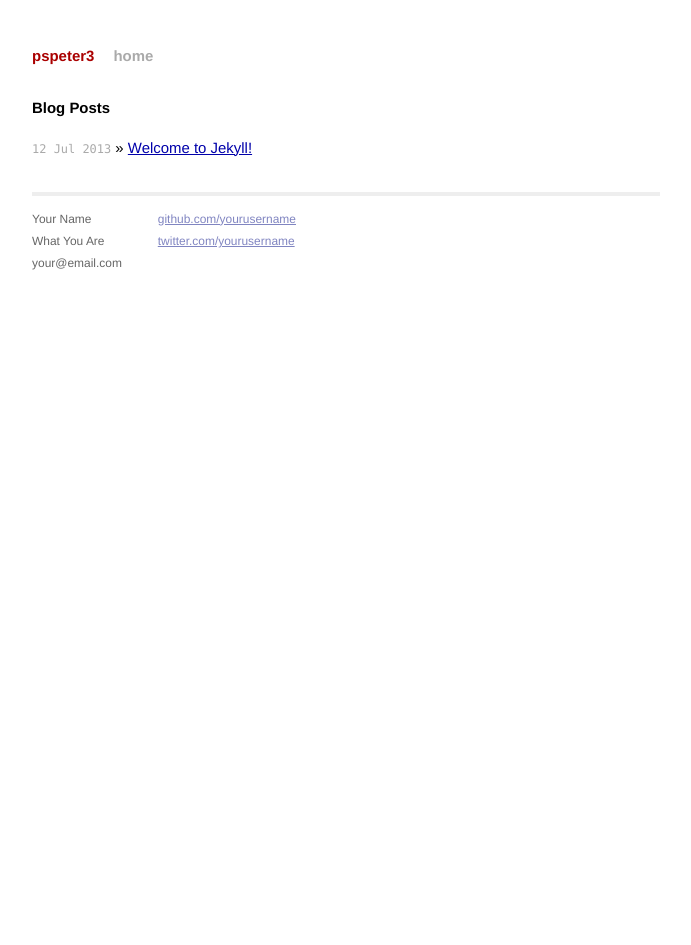
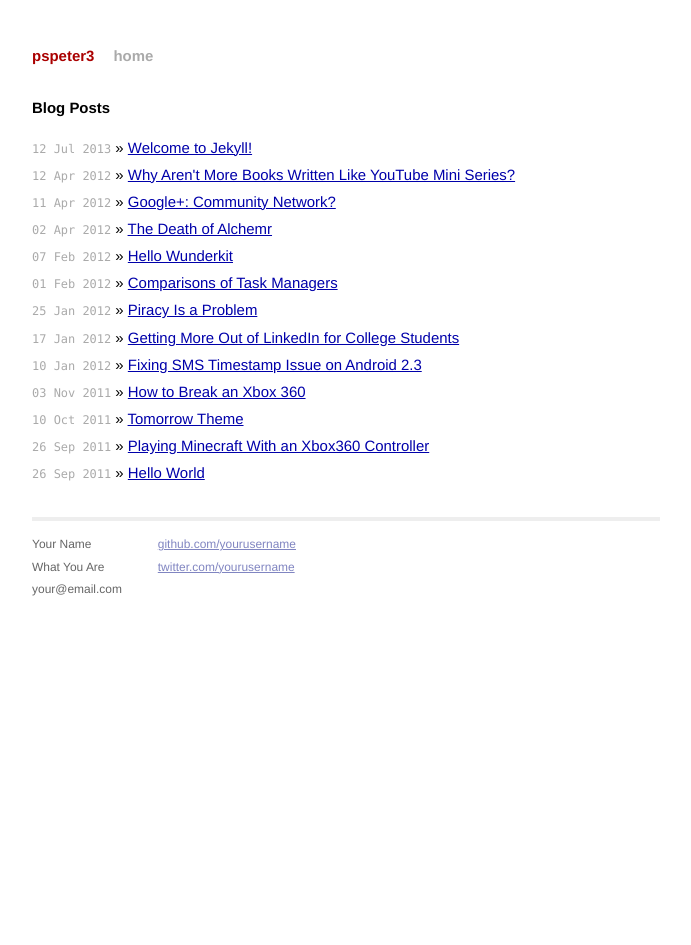
Before and after one commit to hannah-grape/pspeter3.github.io, a Jekyll site: the page built from index.html, in a window 1280 px wide. Shown: the whole page, without its empty margins (294-985 px from the left). Built offline with Jekyll 4.4.1, drawn with Linux system fonts in a browser that asks for light colours; Markdown is read by kramdown in place of the engine named in the settings; some of the changed lines change nothing that is shown.

Commit message:
Adding all of the old blog back

````diff
--- a/_config.yml
+++ b/_config.yml
@@ -1,2 +1,3 @@
 name: pspeter3
 pygments: true
+markdown: redcarpet
--- /dev/null
+++ b/_posts/2011-09-26-hello-world.markdown
@@ -0,0 +1,9 @@
+---
+layout: post
+title: "Hello World"
+date: 2011-09-26 12:01
+comments: true
+---
+
+I figured starting with a Hello World post seemed fitting since I'm using
+Octopress to blog this.
--- /dev/null
+++ b/_posts/2011-09-26-playing-minecraft-with-an-xbox360-controller.markdown
@@ -0,0 +1,94 @@
+---
+layout: post
+title: "Playing Minecraft With an Xbox360 Controller"
+date: 2011-09-26 12:05
+comments: true
+categories: xbox360 minecraft ubuntu elementary
+---
+
+So I got Minecraft for my birthday, which started this whole adventure.
+I have a laptop and don't own a USB mouse which makes playing slightly
+difficult. I've never been a huge fan of the mouse and keyboard for games,
+which I know is basically heresy, so I decided to setup my computer to use
+an Xbox 360 controller. I'm running Elementary OS Jupiter which is a
+derivative of Ubuntu.
+
+## Resources
+
+In order to make this work, you'll need a few things:
+
+- An official USB Xbox 360 controller. Now I'm not sure if you absolutely need
+  an official Xbox 360 controller but I've had issues in the past with 3rd
+  party controllers so I would highly recommend it.
+- Xboxdrv, <http://pingus.seul.org/~grumbel/xboxdrv/xboxdrv.html>
+- An Xboxdrv configuration file, conveniently displayed below
+
+## Minecraft.xboxdrv
+
+The following xboxdrv file will set up your Xbox controller
+
+```bash
+[xboxdrv]
+ui-clear=true
+trigger-as-button = true
+
+[ui-axismap]
+x1=KEY_A:KEY_D
+y1=KEY_W:KEY_S
+x2^dead:4000 = REL_X:750:-1
+y2^dead:4000 = REL_Y:750:-1
+
+# trigger^invert = rel-repeat:REL_WHEEL:1:50
+
+[ui-buttonmap]
+a = KEY_SPACE
+b = KEY_LEFTSHIFT
+x = KEY_Q
+y = KEY_T
+lt = BTN_RIGHT
+rt = BTN_LEFT
+
+rb = KEY_LEFTSHIFT
+lb = KEY_TAB
+
+# tl = KEY_BACKSPACE
+# tr = KEY_SPACE
+
+[ui-buttonmap]
+du = rel:REL_WHEEL:-1:500
+dr = rel:REL_WHEEL:-1:500
+dd = rel:REL_WHEEL:1:500
+dl = rel:REL_WHEEL:1:500
+
+# lt = KEY_VOLUMEDOWN
+# rt = KEY_VOLUMEUP
+
+[ui-buttonmap]
+start = KEY_E
+back  = KEY_ESC
+# guide = KEY_ESC
+
+# EOF #
+```
+
+## The Controls
+
+- The left joystick is WASD
+- The right joystick is the view with normal configuration. You can created an
+  inverted look by shifting the controls.
+- A is jump
+- B and Right bumper are crouch
+- X is drop
+- Y is talk
+- Right Trigger is break
+- Left Trigger is place
+- Left Bumper shows who is on the server
+- Select shows the menu
+- Start shows inventory
+
+## Starting the controller
+
+If you want to turn on the controller easily, place the configuration file in
+the same directory as the minecraft jar launcher and name is
+`minecraft.xboxrdv`. Then add this line to your `.bashrc` file:
+`alias xbox='sudo rmmod xpad; sudo xboxdrv -c minecraft.xboxdrv --silent'`
--- /dev/null
+++ b/_posts/2011-10-10-tomorrow-theme.markdown
@@ -0,0 +1,14 @@
+---
+layout: post
+title: "Tomorrow Theme"
+date: 2011-10-10 22:37
+comments: true
+categories: gedit ubuntu elementary
+---
+
+Hi, everyone, so I'm a big fan of Chris Kempson's Tomorrow Theme which
+can be found at <https://github.com/ChrisKempson/Tomorrow-Theme>
+For a long time there was no support for GEdit, the wonderful text editor
+for gnome. Recently, I was made aware of a tool for converting Textmate
+themes and made a pull request. You can now find a GEdit version of the
+theme in the repo.
--- /dev/null
+++ b/_posts/2011-11-03-how-to-break-an-xbox-360.markdown
@@ -0,0 +1,65 @@
+---
+layout: post
+title: "How to Break an Xbox 360"
+date: 2011-11-03 15:30
+comments: true
+categories: xbox360
+---
+
+I lived in NorCal this summer while I had an internship in Silicon Valley. Since
+the company I worked for gave me some money for shipping, I shipped some of my
+possessions from my dorm room such as my TV and Xbox. They made it to California
+perfectly alright and gave me a lot of satisfaction while I was out there. When
+it came time to ship it back, I left my box with a friend so he could put a few
+small items in there and then ship it for me. He choose to ship it with PostNet
+and **$500 of insurance** which turned out to be a terrible mistake.
+
+### August
+
+When I received the package at school, I began dutifully unpacking my box and
+setting up everything inside. After plugging in my Xbox and TV, I discovered
+that the Xbox would turn on but not display video or produce sound. After a
+quick Google search, I discovered that the common cause for this was that the
+video card had died which is usually caused by heat exposure. I figured that my
+box had just been left on a tarmac somewhere. I calmly filed a report with UPS
+that my box had been damaged. The report was filed by UPS because that's what
+the shipping label had said.
+
+### September
+
+After a long time of not hearing back from UPS, I tried checking their website,
+calling them and investigating my account. All of which provided me no new
+information. In fact, my account did not even have a record of the claim. After
+tweeting angrily about the claim, UPS help responded and had me email them. The
+support team had told me that the claim had been offloaded to PostNet and I
+should contact them, which I promptly did. PostNet responded that I needed to go
+to a repair vendor, such as Best Buy, and get a note about repair or replacement
+costs. Since Best Buy was not able to fix my Xbox, I sent back a note and a the
+cost of a replacement.
+
+### October
+
+After not hearing from PostNet for a long time, I decided to call them and see
+what was happening. They told me that UPS would call me about sending a
+representative to examine the evidence and I thanked them again for their time.
+When UPS called me, they asked me if I still had the box. Since I live in a
+dorm room, I had thrown it out for space which was a mistake I admit. The UPS
+guy told me that was unfortunate but he would see what he could do with PostNet
+to help me out because I had insurance on the box.
+
+### November
+
+After sending an email to PostNet, I called them to investigate the status of
+the claim. The manager informed me that the claim had been denied. I was mildly
+annoyed that they had decided to not tell me at all. The manager claimed that
+the UPS agent had told me my claim was denied. When I tried to tell him what the
+UPS agent had told me, the manager shut me down and was extremely unhelpful.
+
+## TL;DR
+
+The moral of the story is don't ship with PostNet. Also, probably don't buy
+insurance on a package because it doesn't help anyway.
+
+### Notes
+
+* I know I should have kept the box, that was definitely a mistake
--- /dev/null
+++ b/_posts/2012-01-10-fixing-sms-timestamp-issue-on-android-2-dot-3.markdown
@@ -0,0 +1,25 @@
+---
+layout: post
+title: "Fixing SMS Timestamp Issue on Android 2.3"
+date: 2012-01-10 13:37
+comments: true
+categories: sms android cyanogenmod
+---
+
+I recently installed CyanogenMod 7.1 onto my Samsung Captivate because I was
+getting sick of using the default ROM. One of the things that I noticed was SMS
+messages received while the phone was off or in flight mode had the timestamp of
+when they arrived to the phone as opposed to when they were sent. If you want to
+get the time that was sent, follow the directions below:
+
+1. Change the settings to use Sent timestamp
+2. Change the settings to use the GMT timestamp just to make sure all timestamps
+  come in the same way
+3. Install [SMS Time Fix](https://market.android.com/details?id=com.mattprecious.smsfix&hl=en)
+4. Activate SMS Time Fix in the settings
+5. Set the adjustment time to be either add or subtract time zone depending where
+  you are in relation to GMT
+
+I hope this helps. As a note, if you're using CyanogenMod 7.1, the RC1 seems to
+more stable than the Stable version. I've had less force closes and no boot loops
+so far.
--- /dev/null
+++ b/_posts/2012-01-17-getting-more-out-of-linkedin-for-college-students.markdown
@@ -0,0 +1,45 @@
+---
+layout: post
+title: "Getting More Out of LinkedIn for College Students"
+date: 2012-01-17 11:31
+comments: true
+categories: linkedin
+---
+
+Recently I've been asked by a lot of my friends at school what value can they
+get from LinkedIn beyond just searching for jobs and connecting with classmates.
+While LinkedIn has a lot of great features, I think three are particularly
+helpful for the average college student.
+
+## LinkedIn Today
+
+LinkedIn Today was released last year and currently sits at the top of everyone's
+news feed. The product is basically a customizable smart newspaper for each user
+and allows them to pick industries that they want to be in the know how for.
+Since the top stories are calculated based by shares and reading behaviors of
+professionals in that industry, a student can easily see what news important
+for his or her prospective industry. This can be particularly helpful for making
+sure that he or she is informed before going into an interview.
+
+[http://www.linkedin.com/today](http://www.linkedin.com/today)
+
+## Groups
+
+A lot of students end up joining university or student activity based groups,
+such as fraternity or sorority. While these groups do have job postings, I think
+a lot of the value of groups comes from interest based groups. There tends to be
+rich discussion there about the topic and provides an opportunity for you get
+more informed but also connect with professionals that you may not have connected
+with before.
+
+[http://www.linkedin.com/groupsDirectory](http://www.linkedin.com/groupsDirectory)
+
+## Career Explorer
+
+I noticed this tool under the Jobs menu once but it seems to have disappeared
+now. The tool says that it is in Beta so it might not be available to everyone
+but it allows students to plan out their careers one level at a time and see
+average salaries at each level. This is helpful for planning long term and
+deciding between different fields.
+
+[http://www.linkedin.com/careerexplorer/dashboard](http://www.linkedin.com/careerexplorer/dashboard)
--- /dev/null
+++ b/_posts/2012-01-25-piracy-is-a-problem.markdown
@@ -0,0 +1,45 @@
+---
+layout: post
+title: "Piracy Is a Problem"
+date: 2012-01-25 23:23
+comments: true
+categories: piracy SOPA
+---
+
+Recently I've seen a lot of debate about the role of piracy on the internet. I
+had decided not to write a post about it until I saw a post by my friend on his
+blog, [http://www.connor-g.com/2012/01/25/piracy-its-not-the-problem/](http://www.connor-g.com/2012/01/25/piracy-its-not-the-problem/).
+While the majority of his post is accurate, I feel like it is missing a major
+piece of the puzzle.
+
+Piracy __is__ a big problem.
+
+There is no other way around it. When you have people free riding on a system,
+it impacts the system and can lead to a [Prisoner's Dilemna](http://en.wikipedia.org/wiki/Prisoner%27s_dilemna).
+If users see others getting things for free, they have little incentive to pay for
+it themselves which ultimately leads to no money for content creators.While anti-piracy laws do shift the
+incentives, they are hard to enforce and thus are not really effective. The issue
+is that piracy probably cannot be solved by legal forces nor can it be solved by
+a blatant hatred of the Old Media companies. While I disagree with Chris Dodd's
+sentiment on the SOPA protest as an abuse of power, I do agree with his analysis
+that Silicon Valley and Hollywood need to meet to talk about piracy.
+
+New content models, specifically the idea of leasing content as opposed to
+owning it, will probably be what saves Old Media and bring profits to both
+Silicon Valley and Hollywood. Netflix and Spotify are the two most notable
+example of this model. By subscribing to their streaming services, you essentially
+lease content until you discontinue your subscription. By leasing the content,
+individuals can't distribute it as easily and you have services that are legal
+and easy to use. The issue with these services is that as they become successful,
+the Old Media companies want either more money which makes the service unprofitable
+or stop releasing their library and try to create their own service. As we have
+learned with premium cable channels, premium content needs to be bundled in order
+for users to pay for it. The average user is unlikely to pay for each "channel"
+individually. If they were willing, it would still be helpful to have a master
+account through Netflix and Spotify to manage all of the payments.
+
+Ultimately, the issue of piracy and content is a difficult and confusing issue
+that will take many years to resolve. I think that putting blame on either
+Silicon Valley or Hollywood is unproductive and won't lead to the necessary
+cooperation between both industries that will ultimately make people want to pay
+for content.
--- /dev/null
+++ b/_posts/2012-02-01-comparisons-of-task-managers.markdown
@@ -0,0 +1,68 @@
+---
+layout: post
+title: "Comparisons of Task Managers"
+date: 2012-02-01 09:59
+comments: true
+categories: tasks gtd productivity
+---
+
+Every few months, I end up deciding if what current task manager I am using is
+right for me. I initially used Remember the Milk and then switched to Google
+Tasks before settling on NirvanaHQ. Now that I've been using NirvanaHQ, I've
+decided to look around at other task managers.
+
+## Astrid
+
+I tried Astrid when I first got my Android phone. One of my biggest annoyances
+with NirvanaHQ is that they do not have an Android app and their mobile web app
+is not great. I found Astrid to be very powerful but the interface wasn't great
+and sync didn't always work. When it did sync to their website, I wasn't a huge
+fan of their webapp. If you're only planning to use your task manager on your
+phone, then Astrid may be a good choice for you.
+
+[http://www.astrid.com](http://www.astrid.com)
+
+## Todo.txt
+
+Being an avid Lifehacker reader for the last few years, I decided I would try
+Gina Trapini's Todo.txt. Since I was looking at multiple task managers, the idea
+of keeping your data with you was extremely appealing. However, using the
+command line all the time and the fact that you have to pay for the mobile apps
+was not ideal. I actually discovered that I am more often near a web browser than
+I am to a text editor.
+
+[http://todotxt.com/](http://todotxt.com/)
+
+## Wunderlist
+
+Since I have an iPad and an Android phone, I was looking for something cross
+platform. Wunderlist seemed to be an appealing option and is visually the most
+stunning of all the apps. The web app, Android app and iPad app are all
+gorgeous. My one problem with Wunderlist was that I had been spoiled by
+NirvanaHQ. Wunderlist lacked a lot of the nice features of NirvanaHQ mainly
+repeating tasks, subtasks, tags and schedule dates. Schedule dates is probably
+the least important of them all. I'm going to keep my eye out on it for the
+moment and see if I want to switch.
+
+[http://www.wunderlist.com/](http://www.wunderlist.com/)
+
+## Workflowy
+
+My friend Stan Rosenthal suggested his followers to checkout Workflowy on his
+twitter feed. Workflowy is probably the most unique task manager on this list.
+Basically the concept is you get one gigantic unordered list which you can keep
+adding tasks to and subtask all you want. Each subtask, you can also share with
+people and let them finish projects. It's a really cool idea but I found it to
+be a little too chaotic for me to manage my tasks.
+
+[https://workflowy.com/](https://workflowy.com/)
+
+## Wunderkit
+
+This is the more project based version of Wunderlist made by the same company.
+Wunderkit basically takes Wunderlist and adds areas which have notes and status
+updates. The cool thing is that you can share an area with a friend. I haven't
+really experimented with it too much yet but definitely let me know if you want
+an invite in the comments.
+
+[http://www.wunderkit.com/](http://www.wunderkit.com/)
--- /dev/null
+++ b/_posts/2012-02-07-hello-wunderkit.markdown
@@ -0,0 +1,25 @@
+---
+layout: post
+title: "Hello Wunderkit"
+date: 2012-02-07 12:42
+comments: true
+categories: tasks gtd productivity wunderkit
+---
+
+Last week I wrote a [comparison of various task managers](http://pspeter3.github.com/blog/2012/02/01/comparisons-of-task-managers/),
+and talked about how I wanted to look more into [Wunderkit](http://www.wunderkit.com/).
+Last night I finally had the opportunity to delve more into it and I have officially
+switched to it. The app is just awesome.
+
+## Criteria
+
+When looking for a task manager, I have several criteria that are ideal
+
+1. Due Dates (For a long time Google Tasks didn't have these)
+2. Contexts / Workspaces
+3. Repeating Tasks (otherwise I forget to change my contacts)
+4. Mobile Apps
+5. Tagging
+6. Collaborative Workspaces
+
+**Wunderkit meets all of them.**
--- /dev/null
+++ b/_posts/2012-04-02-the-death-of-alchemr.markdown
@@ -0,0 +1,19 @@
+---
+layout: post
+title: "The Death of Alchemr"
+date: 2012-04-02 21:03
+comments: true
+categories: padrino alchemr ruby node express
+---
+
+For the last few weeks, I had been working on a website called Alchemr with my
+friend and business partner, Sander Kravet. The basic idea of the website was to
+allow small content based websites to monetize by creating a paywall that did
+consumer surveys. We had some small websites interested and were getting close
+to finishing. Unfortunately, Google came out with [Google Consumer Surveys](http://www.google.com/insights/consumersurveys/home)
+which does the same exact thing and even had the same pricing structure we were
+offering. Since our biggest issue was getting websites and business to accept
+a new company like Alchemr, competing with Google seemed unwise. While it is
+sad to give up on something so close to completion, I learned a lot during the
+process and am glad to have had an idea that Google thought was good. The code
+is now open source and can be viewed at [https://github.com/pspeter3/alchemr](https://github.com/pspeter3/alchemr).
--- /dev/null
+++ b/_posts/2012-04-11-google-plus-community-network.markdown
@@ -0,0 +1,26 @@
+---
+layout: post
+title: "Google+: Community Network?"
+date: 2012-04-11 14:11
+comments: true
+categories: google+
+---
+
+With the new Google+ Redesign today, I've been thinking about what the role of
+Google+ is within the context of other websites. Facebook is my social network,
+LinkedIn is my professional network and Twitter is my information network, so
+where does Google+ fit in? I've started to realize that I've been using Google+
+to connect with communities. The main reason I check it is to see posts about
+elementary OS, CyanogenMod and a few other projects which use the network to
+talk to fans and alert them about updates. On a smaller scale, I've been using
+the circles to control where I share information and essentially treating it as
+a nicer form of email.
+
+I think Google+ has a chance to be the community network, where people can
+discuss and collaborate, especially through the hangout feature. This puts
+Google+ less in competition with Facebook, Twitter and LinkedIn, and more in
+competition with Reddit where users already get news and discuss things about
+certain topics.
+
+TL;DR I think comparing Google+ to Reddit is more fitting than comparing it to
+Twitter or Facebook.
--- /dev/null
+++ b/_posts/2012-04-12-why-arent-more-books-written-like-youtube-mini-series.markdown
@@ -0,0 +1,81 @@
+---
+layout: post
+title: "Why Aren't More Books Written Like YouTube Mini Series?"
+date: 2012-04-12 20:33
+comments: true
+---
+
+Recently, I have been watching [The Guild](http://theguild.geekandsundry.com/)
+and began to wonder why more books are not written like YouTube Mini Series. The
+advent of the internet has given many content producers the opportunity to be
+free of publishers. Artists have been using their own online portfolios,
+musicians have used websites like MySpace to syndicate themselves, independent
+video game developers have started using Kickstarter to fund games that fans want,
+and TV shows now exist entirely on YouTube as small mini series. My question is
+then, why haven't authors adopted a similar strategy? The basic idea is that the
+authors would write individual chapters at a time and release them on their website.
+They write enough content to get to the hook and then ask users to meet a donation quota before they
+continue writing the book. In my opinion this method has several advantages.
+
+## The Technology Already Exists
+
+Setting up this system is basically as simple as setting up Wordpress or another
+content management system. Once that is setup, the author can use PayPal, Stripe,
+Kickstarter, etc to collect funding as well as put ads on the page if she so
+desires. Finally, adding Google Analytics helps give the author a sense of her
+readership.
+
+## You Can Fail Fast
+
+In the world of start ups, one crucial thing is to fail fast. If an idea doesn't
+work, you hopefully sunset it as soon as possible and then move onto the next
+idea with the lessons you learned from the first one. This same philosophy can
+be applied to writing books in short installments. If no one is reading the book
+or donating have the author continue, she can just move on to the next story idea
+and learn from the failures of the first one.
+
+## Interactive Plot Lines
+
+Since each chapter of the story could be a blog post, the author can enable
+comments on each chapter and get feedback from the readers. The author doesn't
+have to take any suggestions from the readers but can also incorporate ideas,
+fix plot inconsistencies with the help of the readership. This gives the readers
+a large stake in the story and makes them more likely to donate to support the
+author.
+
+## Multiple Stories at the Same Time
+
+Once again, since each chapter can be a blog post, the author can start
+categorizing each post as being part of a different story. If an author is bored
+or has writer's block with one story, she can merely start another while she works
+on the other one and have them run in parallel. While I don't suggest that every
+author does this, it could work for some.
+
+## Who Cares About Piracy?
+
+Since user donations primarily finance the author's story,
+she does not need to worry about piracy at all. People can already read the book
+for free so why worry about piracy? As Jonathan Coulton wrote on his blog,
+[http://www.jonathancoulton.com/2012/01/21/megaupload/](http://www.jonathancoulton.com/2012/01/21/megaupload/),
+piracy is an issue of availability and quality. The book is already available so
+that front is covered and if the story is high enough quality, readers will just
+donate to keep the story going.
+
+## What About a Physical Copy?
+
+If the story is good enough, the author can always approach a publishing company
+about getting a physical copy published. I am not sure exactly how the publishing
+companies would react with the book already being online, but at least the author
+can point to solid metrics like site visitors and donations to convince the author
+of the story's worth.
+
+## The Downside
+
+The major downside of this approach is the author has to get herself out there in
+the first place. In today's world, this means the author needs to be an active
+social media user, pushing and promoting the story on every network possible to
+attract readership.
+
+TL;DR Books should be written in short installments online and ask for user
+donations. If you know of any stories / books written like this, please let me
+know in the comments.
--- a/index.html
+++ b/index.html
@@ -1,6 +1,6 @@
 ---
 layout: default
-title: Your New Jekyll Site
+title: pspeter3
 ---
 
 <div id="home">
````
Also changed, not shown: 1 other file.
